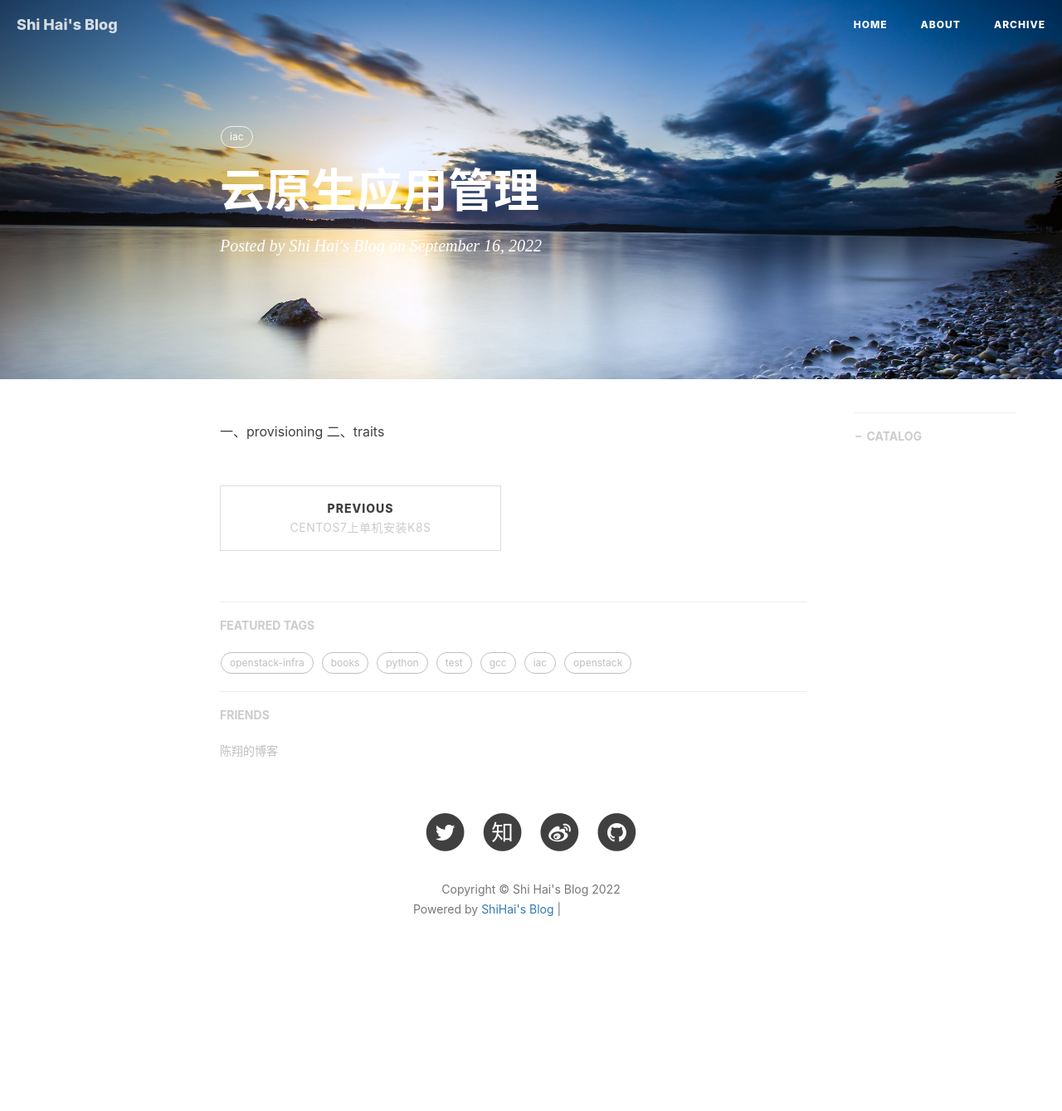
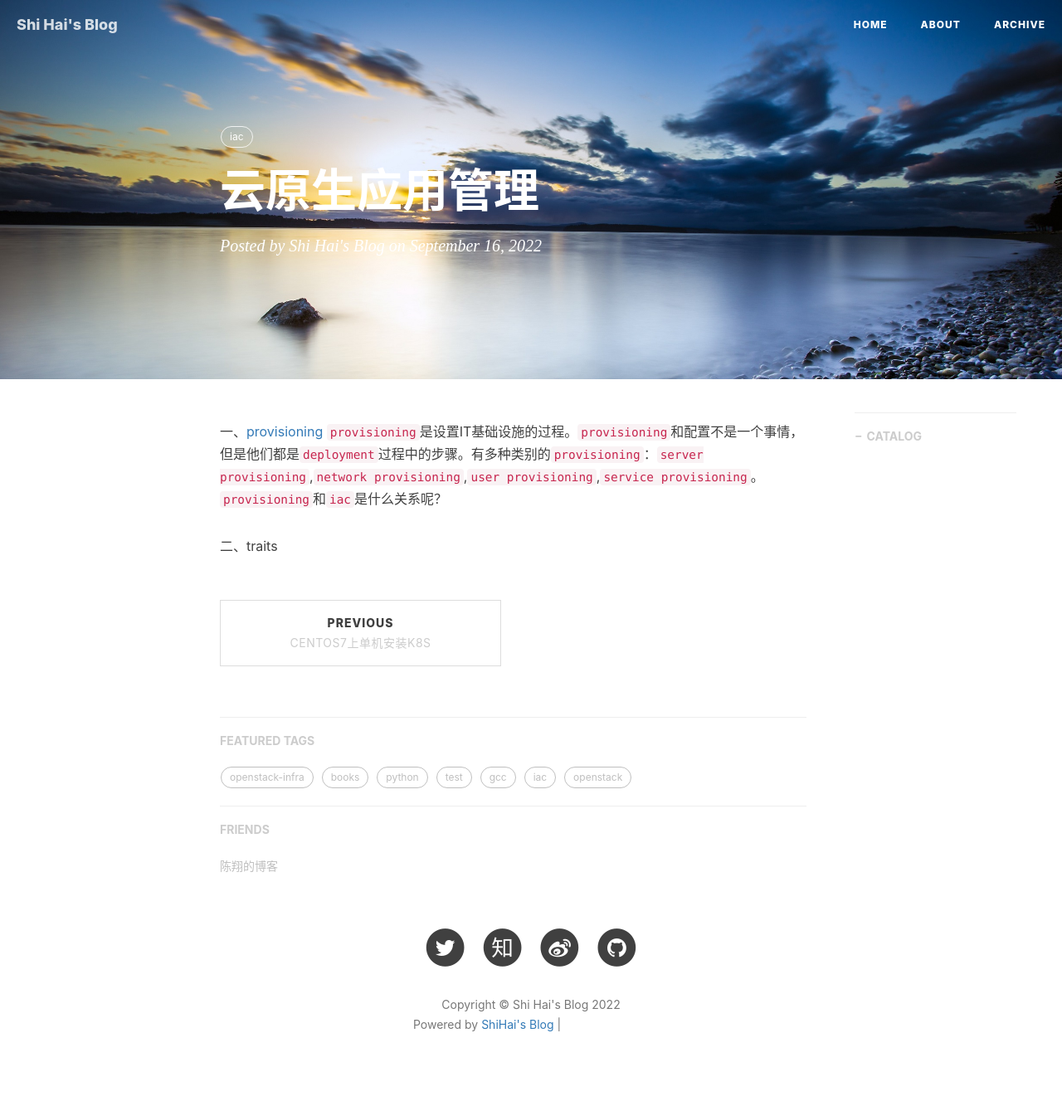
Before and after one commit to shihai1991/shihai1991.github.io, a Jekyll site: the page built from _posts/2022-09-16-application-operate.md, in a window 1280 px wide. Shown: the whole page at 83% size. Built offline with Jekyll 4.4.1, drawn with Linux system fonts in a browser that asks for light colours; nearby versions of some CDN libraries; comment, search, counter and statistics services are not loaded; before the commit the page ends 1200 px from its top, so only the background shows below that; grey boxes are pictures that could not be loaded.

Commit message:
Update 2022-09-16-application-operate.md

```diff
--- a/_posts/2022-09-16-application-operate.md
+++ b/_posts/2022-09-16-application-operate.md
@@ -8,5 +8,8 @@ tags:
   - iac
 time: '2022.09.16 11:34:00'
 ---
-一、provisioning
+一、[provisioning](https://www.redhat.com/en/topics/automation/what-is-provisioning#overview)
+`provisioning`是设置IT基础设施的过程。`provisioning`和配置不是一个事情，但是他们都是`deployment`过程中的步骤。有多种类别的`provisioning`：`server provisioning`,`network provisioning`,`user provisioning`,`service provisioning`。
+`provisioning`和`iac`是什么关系呢？
+
 二、traits
```
